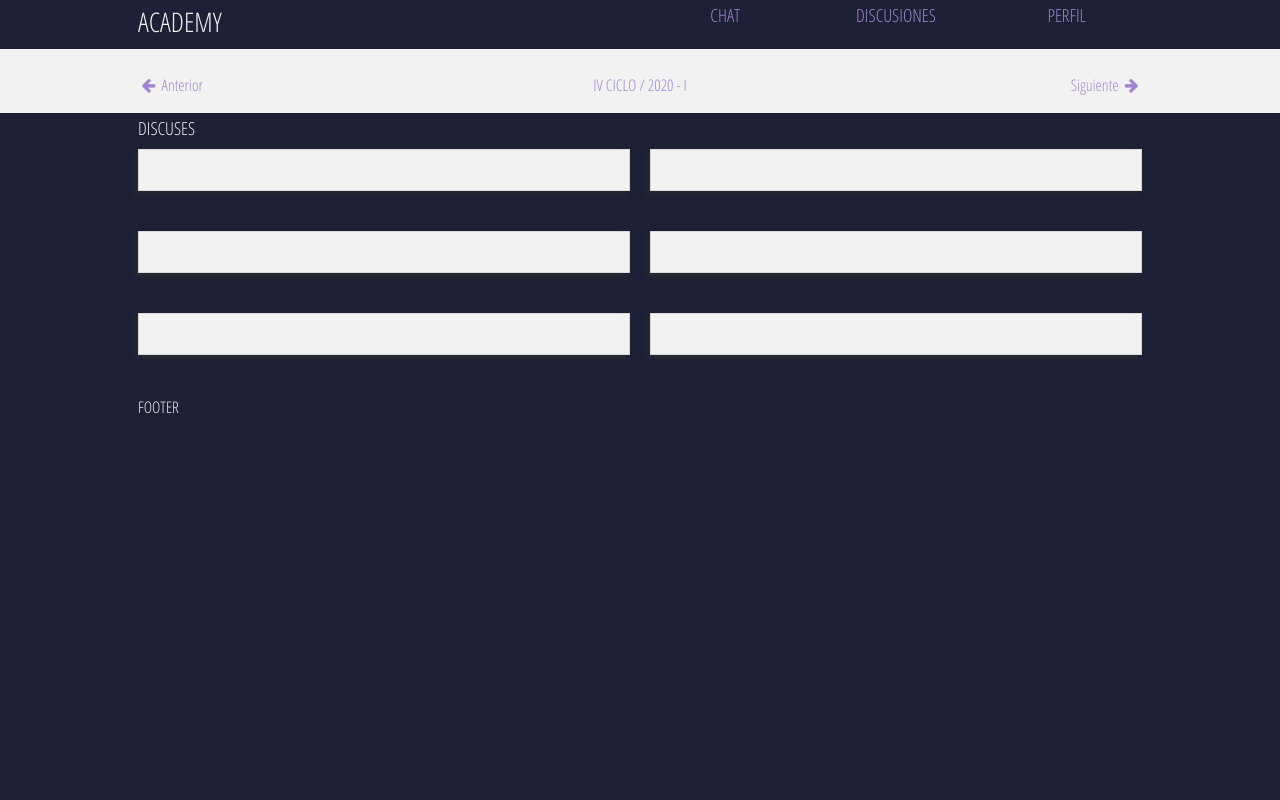
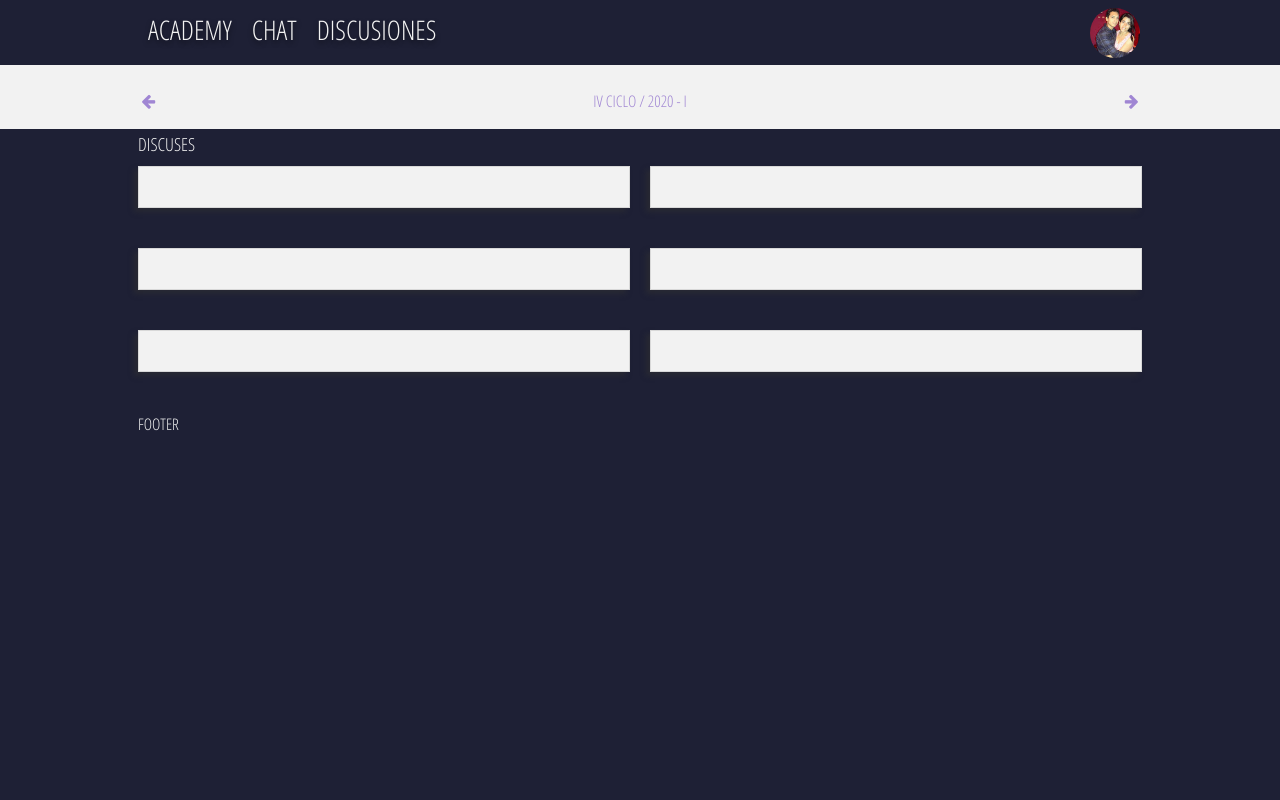
Before and after one commit to allenjoseph/academy, a Django app: template templates/home/index.html in a window 1280 px wide. Run offline with Django 3.2, Linux system fonts and the light colour scheme; the template is opened without the code that fills it, so the values that code supplies are empty; some libraries are stand-ins or nearby versions.

Commit message:
updated app

```diff
--- a/static/css/academy.css
+++ b/static/css/academy.css
@@ -1,3 +1,6 @@
+html{
+    overflow-y: scroll;
+}
 body{
 	font-family: 'Open Sans Condensed';
 	background-color: #1E2035;
@@ -87,3 +182,32 @@ h1,h2,h3,h4,h5,h6{
 #content-courses li{
     position: relative;
 }
+.menu-links h3{
+    float: left;
+}
+.menu-links a{
+    color: inherit;
+    display: block;
+    line-height: 2em;
+    margin: 0 10px;
+    text-decoration: none;
+    text-shadow: 0 3px 5px rgba(0,0,0,.55);
+}
+.menu-links img{
+    border-radius: 50%;
+    height: 50px;
+    margin: 15%;
+}
+.row-links{
+    text-align: center;
+}
+.row-links .link-icon{
+    display: inline;
+    margin: 0 10px;
+    font-size: 1.5em;
+    color: #666;
+    cursor: pointer;
+}
+.row-links .link-icon:hover{
+    color: #ccc;
+}
--- a/templates/header.html
+++ b/templates/header.html
@@ -1,18 +1,15 @@
-<div class="medium-6 columns">
-	<h3>ACADEMY</h3>
+{% load staticfiles %}
+<div class="small-8 columns">
+    <div class="menu-links">
+       <h3><a href="">ACADEMY</a></h3>
+       <h3><a href="">CHAT</a></h3>
+       <h3><a href="">DISCUSIONES</a></h3>
+    </div>
 </div>
-<div class="medium-2 columns">
-	<h5 class="text-center">
-		<a href="">CHAT</a>
-	</h5>
+<div class="small-4 columns">
+    <div class="menu-links pull-right">
+        <a href="">
+            <img src="{% static "img/profile.jpg"%}" class="cicle" />
+        </a>
+    </div>
 </div>
-<div class="medium-2 columns">
-	<h5 class="text-center">
-		<a href="">DISCUSIONES</a>
-	</h5>
-</div>
-<div class="medium-2 columns">
-	<h5 class="text-center">
-		<a href="">PERFIL</a>
-	</h5>
-</div>
--- a/templates/home/index.html
+++ b/templates/home/index.html
@@ -14,22 +14,51 @@
                 <script type="text/template" id="tpl-course">
                     <div class="course-wrapper"></div>
                     <div class="course-content">
-                        <h3 class="text-center">
-                            <%= name %>
-                        </h3>
+                        <div>
+                            <h3 class="text-center">
+                                <%= name %>
+                            </h3>
+                            <div class="course-rows">
+                                <div class="row-one">
+                                    <div class="row-shape one"></div>
+                                    <div class="row-content one">
+                                        35 Alumnos
+                                    </div>
+                                </div>
+                                <div class="row-two">
+                                    <div class="row-shape two"></div>
+                                    <div class="row-content two">
+                                        10 Trabajos
+                                    </div>
+                                </div>
+                                <div class="row-three">
+                                    <div class="row-shape three"></div>
+                                    <div class="row-content three">
+                                        5 Examenes
+                                    </div>
+                                </div>
+                                <div class="row-separator">
+                                </div>
+                                <div class="row-links">
+                                    <div class="link-icon"><i class="fa fa-camera-retro"></i></div>
+                                    <div class="link-icon"><i class="fa fa-cloud-upload"></i></div>
+                                    <div class="link-icon"><i class="fa fa-users"></i></div>
+                                </div>
+                            </div>
+                        </div>
                     </div>
                 </script>
             </ul>
         </div>
     </div>
     <div class="row">
-        <div class="medium-2 columns">
-            <a href="#!"><i class="fa fa-arrow-left fa-fw"></i> Anterior</a>
+        <div class="small-2 columns">
+            <a href="#!"><i class="fa fa-arrow-left fa-fw"></i></a>
         </div>
-        <div class="medium-8 columns text-center">
+        <div class="small-8 columns text-center">
             <a href="#!">IV CICLO / 2020 - I</a></div>
-        <div class="medium-2 columns text-right">
-            <a href="#!">Siguiente <i class="fa fa-arrow-right fa-fw"></i></a>
+        <div class="small-2 columns text-right">
+            <a href="#!"><i class="fa fa-arrow-right fa-fw"></i></a>
         </div>
     </div>
 </div>
```
Also changed, not shown: other parts of static/css/academy.css (+100 -8 lines), static/img/profile.jpg (added). Lines whose indentation alone changed are shown as unchanged.
